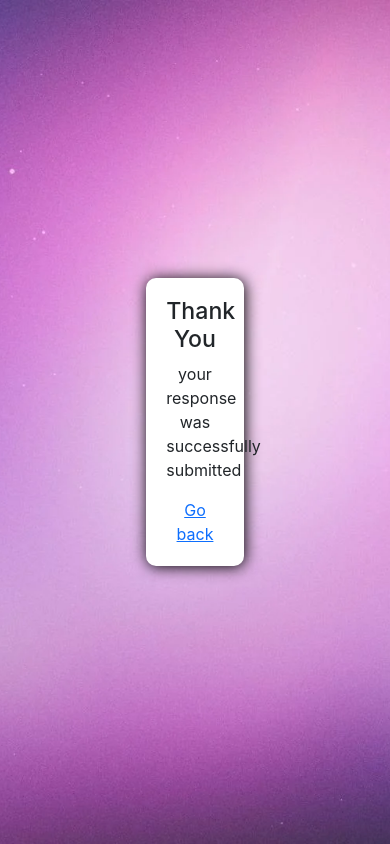
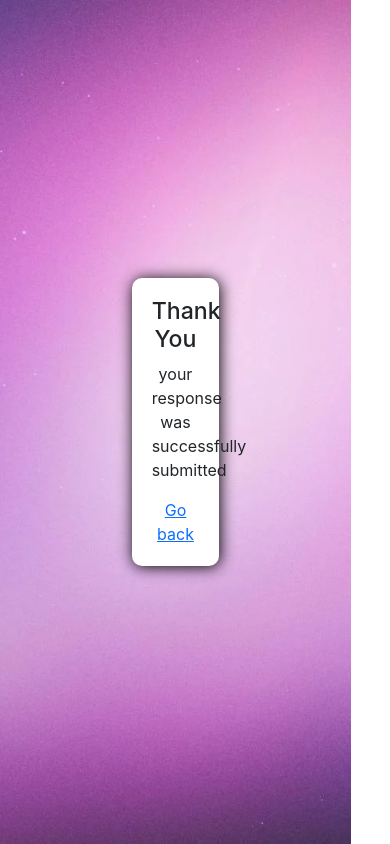
Before and after one commit to dineshpandi54/signup-mern, a React (Create React App) app in the folder signup/: page /msg in a window 390 px wide. Built offline with nearby package versions, Linux system fonts and the light colour scheme.

Commit message:
css2  commit

```diff
--- a/signup/src/pages/msg.css
+++ b/signup/src/pages/msg.css
@@ -19,7 +19,7 @@
 }
 
 @media screen and (max-width:500px){
-    .login-page{
+    .msg-page{
         width: 90%;
     }
 }
```
